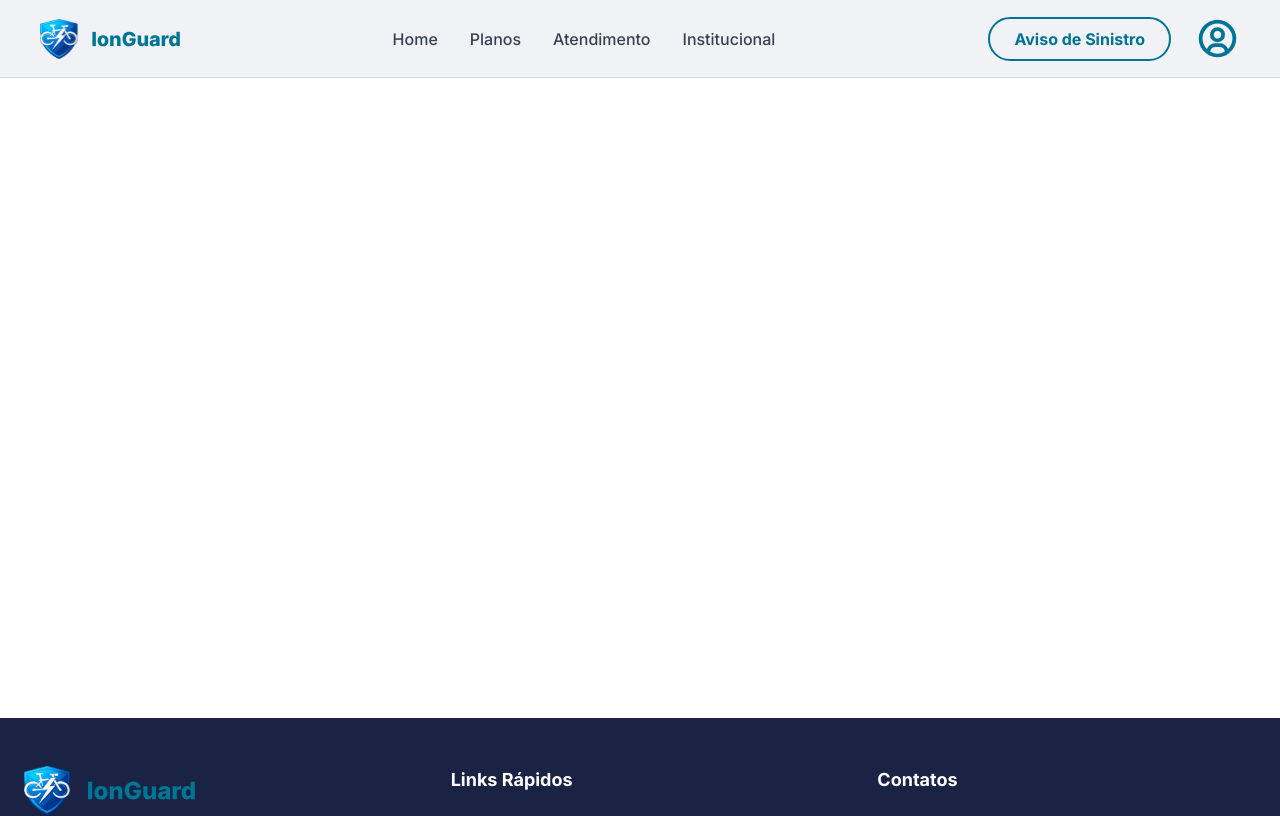
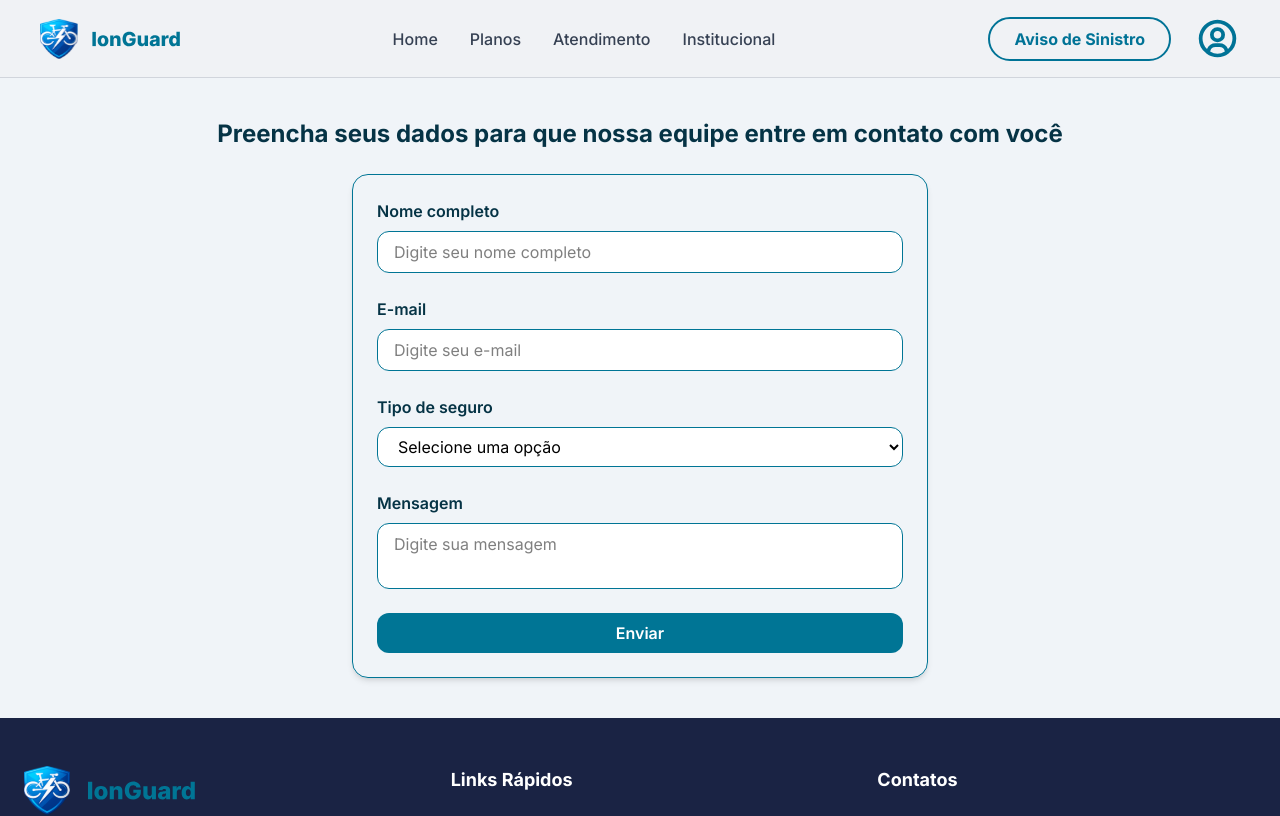
Before and after one commit to ON-ToMany/Gerenciador-Seguros-Front, a React (Vite) app: page /atendimento in a window 1280 px wide. Shown: the top 816 px of the page. Built offline with nearby package versions, Linux system fonts and the light colour scheme.

Commit message:
feat: adiciona paginas Atendimento, Funcionário e Cliente

```diff
--- a/src/App.tsx
+++ b/src/App.tsx
@@ -1,22 +1,24 @@
-import { BrowserRouter } from "react-router-dom"
+import { BrowserRouter, Route, Routes } from "react-router-dom"
 import { Header } from "./components/header/Header"
 import { Footer } from "./components/footer/Footer"
+import Employee from "./pages/employee/Employee"
+import Client from "./pages/client/Client"
+import Contact from "./pages/contact/Contact"
 
 function App() {
   return (
     <BrowserRouter>
+      <Header />
 
+      <div className="min-h-[80vh]">
+        <Routes>
+          <Route path="/portal-cliente" element={<Client />} />
+          <Route path="/portal-funcionario" element={<Employee />} />
+          <Route path="/atendimento" element={<Contact />} />
+        </Routes>
+      </div>
 
-        <Header />
-
-
-        <div className="min-h-[80vh]">
-
-        </div>
-
-        <Footer />
-
-
+      <Footer />
     </BrowserRouter>
   )
 }
--- /dev/null
+++ b/src/components/container/Container.tsx
@@ -0,0 +1,15 @@
+interface ContainerProps {
+    title: string;
+    children: React.ReactNode;
+}
+
+function Container({ title, children }: ContainerProps) {
+  return (
+    <div className="flex flex-col w-full px-20 py-10 bg-white/20 border-t border-b border-cyan-950 gap-6">
+      <h2 className="text-2xl font-bold text-cyan-700">{title}</h2>
+      {children}
+    </div>
+  )
+}
+
+export default Container
--- /dev/null
+++ b/src/components/tag/Tag.tsx
@@ -0,0 +1,19 @@
+type Status = 'Pendente' | 'Ativo' | 'Cancelado';
+
+interface TagProps {
+  status: Status;
+}
+
+const statusColors: Record<Status, string> = {
+  Pendente: 'font-bold text-sm bg-amber-500/30 text-amber-500 border border-amber-500 rounded-full p-2',
+  Ativo: 'font-bold text-sm bg-green-500/30 text-green-500 border border-green-500 rounded-full p-2',
+  Cancelado: 'font-bold text-sm bg-red-500/30 text-red-500 border border-red-500 rounded-full p-2',
+};
+
+export function Tag({ status }: TagProps) {
+  return (
+    <span className={statusColors[status]}>
+      {status}
+    </span>
+  );
+}
--- a/src/index.css
+++ b/src/index.css
@@ -4,3 +4,7 @@
 * {
   font-family: 'Inter', sans-serif;
 }
+
+body {
+  background-color: #f0f4f8;
+}
--- a/src/pages/client/Client.tsx
+++ b/src/pages/client/Client.tsx
@@ -1,6 +1,30 @@
+import Container from "../../components/container/Container"
+import { Tag } from "../../components/tag/Tag"
+
 function Client() {
   return (
-    <div>Client</div>
+    <>
+        <Container title="Minhas Apólices">
+            <table className="w-full border-4 border-white/20">
+                <thead>
+                    <tr className="border border-cyan-950 text-cyan-950 text-lg">
+                        <th className="p-2 border border-cyan-950">Tipo do seguro</th>
+                        <th className="p-2 border border-cyan-950">Data de ínicio</th>
+                        <th className="p-2 border border-cyan-950">Data de término</th>
+                        <th className="p-2 border border-cyan-950">Status</th>
+                    </tr>
+                </thead>
+                <tbody>
+                    <tr className="text-center">
+                        <td className="p-2">Infinity</td>
+                        <td className="p-2">2023-01-01</td>
+                        <td className="p-2">2023-12-31</td>
+                        <td className="p-2"><Tag status="Pendente"/></td>
+                    </tr>
+                </tbody>
+            </table>
+        </Container>
+    </>
   )
 }
 
--- /dev/null
+++ b/src/pages/contact/Contact.tsx
@@ -0,0 +1,79 @@
+function Contact() {
+  return (
+    <>
+    <div className="w-full flex flex-col px-20 py-10 items-center gap-6">
+        <h2 className="text-2xl font-bold text-cyan-950">Preencha seus dados para que nossa equipe entre em contato com você </h2>
+        <form className="w-full max-w-xl mx-auto flex flex-col gap-6 p-6 border border-cyan-700 rounded-2xl shadow-md">
+
+            <div className="flex flex-col gap-2">
+                <label className="text-cyan-950 font-semibold">
+                Nome completo
+                </label>
+                <input
+                type="text"
+                id="nome"
+                name="nome"
+                placeholder="Digite seu nome completo"
+                required
+                className="bg-white border border-cyan-700 rounded-xl px-4 py-2 outline-none focus:border-cyan-950 transition"
+                />
+            </div>
+
+            <div className="flex flex-col gap-2">
+                <label  className="text-cyan-950 font-semibold">
+                E-mail
+                </label>
+                <input
+                type="email"
+                id="email"
+                name="email"
+                placeholder="Digite seu e-mail"
+                required
+                className="bg-white border border-cyan-700 rounded-xl px-4 py-2 outline-none focus:border-cyan-950 transition"
+                />
+            </div>
+
+            <div className="flex flex-col gap-2">
+                <label  className="text-cyan-950 font-semibold">
+                Tipo de seguro
+                </label>
+                <select
+                id="seguro"
+                name="seguro"
+                required
+                className="bg-white border border-cyan-700 rounded-xl px-4 py-2 outline-none focus:border-cyan-950 transition"
+                >
+                <option value="">Selecione uma opção</option>
+                <option value="vida">Velocity</option>
+                <option value="auto">Infinity</option>
+                <option value="residencial">Guardian</option>
+                </select>
+            </div>
+
+            <div className="flex flex-col gap-2">
+                <label className="text-cyan-950 font-semibold">
+                Mensagem
+                </label>
+                <textarea
+                id="mensagem"
+                name="mensagem"
+                placeholder="Digite sua mensagem"
+                required
+                className="bg-white border border-cyan-700 rounded-xl px-4 py-2 outline-none focus:border-cyan-950 transition resize-none"
+                ></textarea>
+            </div>
+
+            <button
+                type="submit"
+                className="bg-cyan-700 text-white font-semibold py-2 rounded-xl hover:bg-cyan-800 transition"
+            >
+                Enviar
+            </button>
+
+        </form>
+    </div>
+    </>
+  )
+}
+
+export default Contact
--- a/src/pages/employee/Employee.tsx
+++ b/src/pages/employee/Employee.tsx
@@ -1,6 +1,35 @@
+import Container from "../../components/container/Container"
+import { Tag } from "../../components/tag/Tag"
+
 function Employee() {
   return (
-    <div>Employee</div>
+    <>
+        <Container title="Solicitações">
+            <table className="w-full border-4 border-white/20">
+                <thead>
+                    <tr className="border border-cyan-950 text-cyan-950 text-lg">
+                        <th className="p-2 border border-cyan-950">Tipo do seguro</th>
+                        <th className="p-2 border border-cyan-950">Data de ínicio</th>
+                        <th className="p-2 border border-cyan-950">Data de término</th>
+                        <th className="p-2 border border-cyan-950">Status</th>
+                        <th className="p-2 border border-cyan-950">Ações</th>
+                    </tr>
+                </thead>
+                <tbody>
+                    <tr className="text-center">
+                    <td className="p-2 border">Infinity</td>
+                    <td className="p-2 border">2023-01-01</td>
+                    <td className="p-2 border">2023-12-31</td>
+                    <td className="p-2 border"><Tag status="Pendente" /></td>
+                    <td className="p-2 border">
+                        <button className="bg-green-500 text-white px-4 py-2 rounded-full mr-2">Aprovar</button>
+                        <button className="bg-red-500 text-white px-4 py-2 rounded-full">Reprovar</button>
+                    </td>
+                    </tr>
+                </tbody>
+            </table>
+        </Container>
+    </>
   )
 }
 
```
